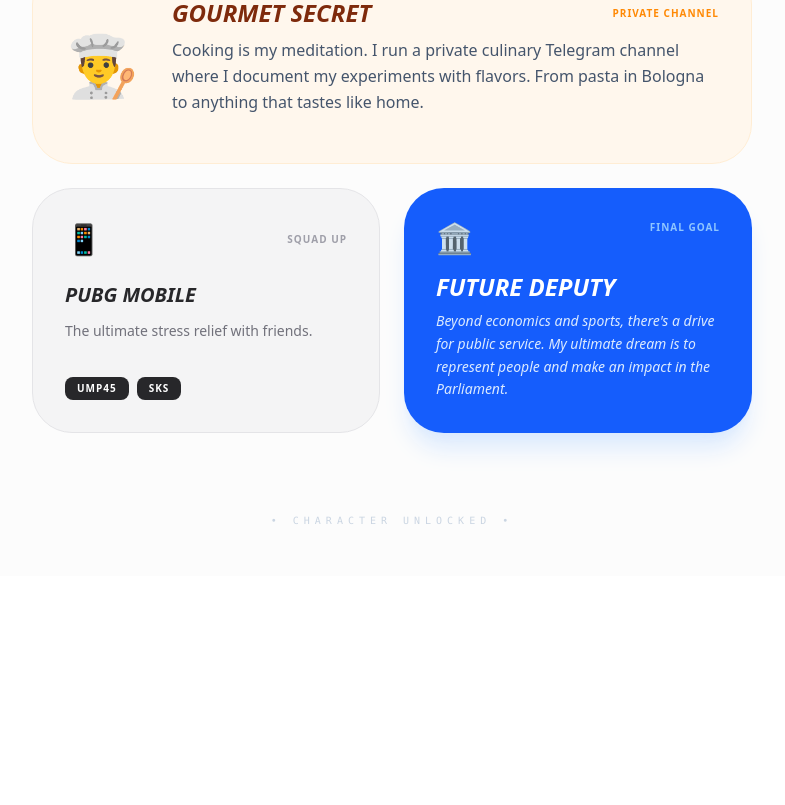
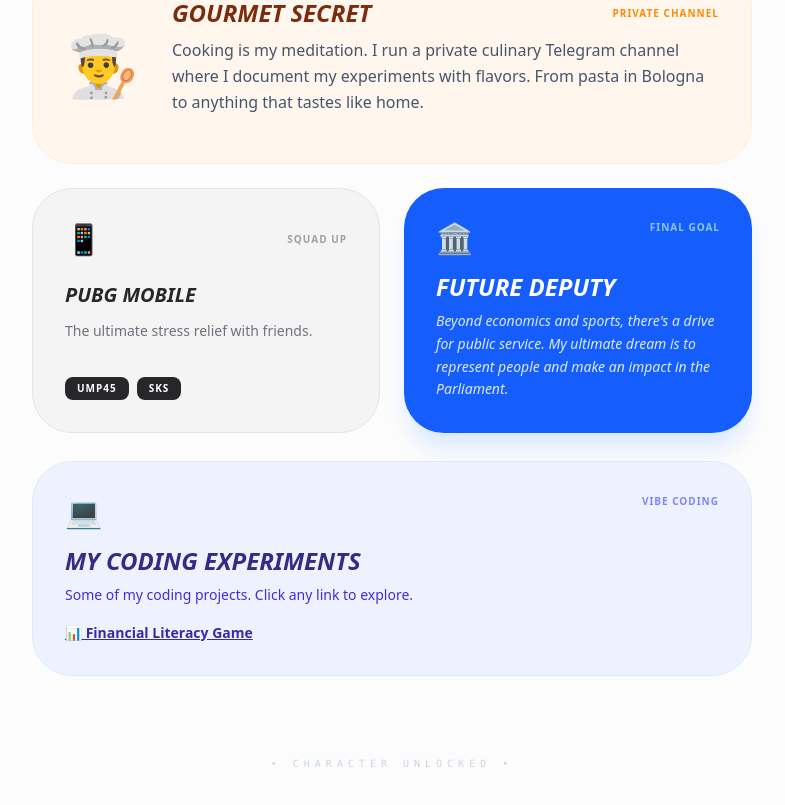
Before and after one commit to JuneiBrunei/zhangirportfolio, a Next.js app: page /about in a window 1280 px wide. Shown: the part 590-1395 px from the top of the page, without its empty margins (248-1033 px from the left). Before the commit the page ends 1166 px from the top, so only its background shows below. Built offline with nearby package versions, Linux system fonts and the light colour scheme.

Commit message:
Add Vibe Coding section to AboutMe page

```diff
--- a/app/about/page.tsx
+++ b/app/about/page.tsx
@@ -96,6 +96,30 @@ export default function AboutMe() {
 
         </div>
 
+        {/* Vibe Coding Section */}
+<div className="md:col-span-2 mt-7 p-8 rounded-[2.5rem] bg-indigo-50 border border-indigo-100 flex flex-col justify-between group">
+  <div className="flex justify-between items-start mb-4">
+    <span className="text-3xl">💻</span>
+    <span className="text-[10px] font-bold text-indigo-400 uppercase tracking-widest">Vibe Coding</span>
+  </div>
+  <div>
+    <h2 className="text-2xl font-black text-indigo-900 uppercase italic leading-tight mb-2">
+      My Coding Experiments
+    </h2>
+    <p className="text-sm text-indigo-700 leading-relaxed mb-4">
+      Some of my coding projects. Click any link to explore.
+    </p>
+    <div className="flex flex-col gap-2">
+      <Link
+        href="https://fin-game-three.vercel.app"
+        className="text-indigo-800 font-semibold text-sm underline hover:text-indigo-900 transition"
+      >
+        📊 Financial Literacy Game
+      </Link>
+      {/* В будущем можно добавить новые ссылки так же */}
+    </div>
+  </div>
+</div>
         <footer className="mt-20 text-center text-[10px] font-mono text-slate-300 uppercase tracking-[0.5em]">
           • Character Unlocked •
         </footer>
```
